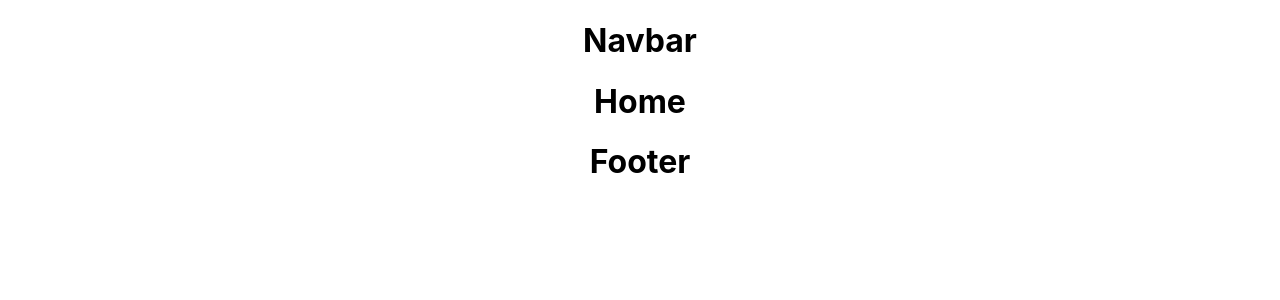
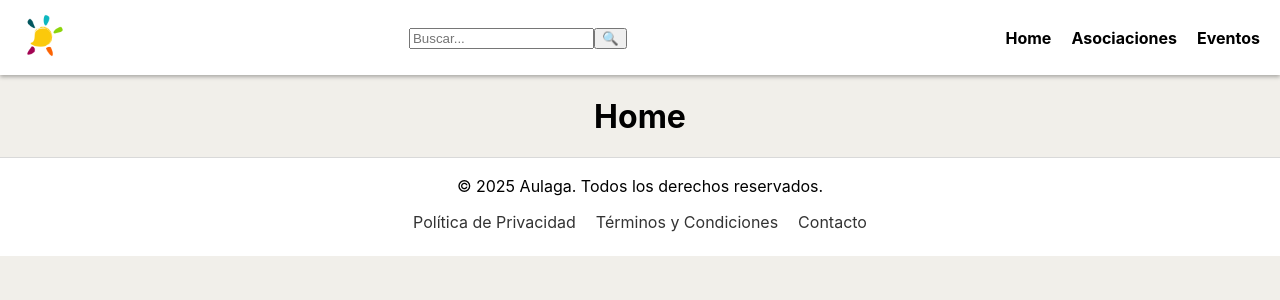
Before and after one commit to WACHIDADUCK/platitaFront, a React (Vite) app: page / in a window 1280 px wide. Shown: the top 300 px of the page. Built offline with nearby package versions, Linux system fonts and the light colour scheme.

Commit message:
maquetado asociaciones

```diff
--- a/src/App.css
+++ b/src/App.css
@@ -32,13 +32,172 @@
   from {
     transform: rotate(0deg);
   }
+
   to {
     transform: rotate(360deg);
   }
 }
 
 
-.border{
+.border {
   border: 1px solid black;
   border-radius: 20px;
 }
+
+
+body{
+  background-color: #F1EFEA;
+  display: flex;
+  flex-direction: column;
+  min-height: 100vh;
+}
+
+
+main {
+  flex: 1; /* Hace que el contenido principal ocupe el espacio restante */
+  padding: 20px; /* Opcional: añade un poco de espacio interno */
+}
+/* NavBar */
+
+.logo{
+  width: 50px;
+}
+
+.navbar {
+  display: flex;
+  justify-content: space-between;
+  align-items: center;
+  background-color: #FFFFFF;
+  color: white;
+  padding: 10px 20px;
+  box-shadow: 0 2px 4px rgba(0, 0, 0, 0.3);
+}
+
+.navbar a {
+  color: rgb(0, 0, 0);
+  text-decoration: none;
+  font-weight: bold;
+}
+
+.navbar a:hover {
+  color: #faa646;
+}
+
+.navbar ul {
+  display: flex;
+}
+
+.navbar li {
+  margin-right: 20px;
+  list-style-type: none;
+}
+
+.navbar li:last-child {
+  margin-right: 0;
+}
+
+/* Footer */
+.footer {
+  background-color: #fff;
+  border-top: 1px solid rgba(0, 0, 0, 0.15);
+  font-size: 16px;
+  padding: 0.1rem 0 1.5rem;
+  display: flex;
+  justify-content: center;
+  margin-top: auto; /* Empuja el footer hacia abajo */
+  margin-top: 20px;
+}
+
+.footer__content {
+  text-align: center;
+}
+
+.footer__links {
+  list-style: none;
+  padding: 0;
+  margin: 10px 0 0;
+  display: flex;
+  justify-content: center;
+  gap: 20px; /* Espacio entre los enlaces */
+}
+
+.footer__links a {
+  color: #333;
+  text-decoration: none;
+}
+
+.footer__links a:hover {
+  text-decoration: underline;
+}
+
+.asociacionesContainer{
+  display: flex;
+  justify-content: center;
+  flex-direction: row;
+}
+
+.cards-header{
+  background-color: #fff  ;
+  border-bottom: 1px solid rgba(0, 0, 0, 0.15);
+  padding: 10px 0px;
+}
+
+
+.asociacion-card{
+  padding: 7px;
+  background-color: #fff;
+  display: flex;
+  flex-direction: row;
+  border-bottom: 1px solid rgba(0, 0, 0, 0.15);
+}
+
+.asociacion-card img{
+  width: 100px;
+  height: 100px;
+  margin: 10px;
+}
+
+.asociacion-card .asociacion-header h3{
+justify-self: start;
+margin-left: 0.1rem;
+}
+
+.asociacionesContainer .col-1{
+  margin: 0px 7px 0px 0px;
+  width: 50%;
+}
+
+.asociacionesContainer .col-2{
+  margin: 20px;
+}
+
+
+.asideDiv{
+  display: flex;
+  flex-direction: column;
+  justify-content: center;
+  align-items: center;
+  margin: 20px;
+  width: 100%;
+  background-color: #fff;
+  padding: 20px 0px;
+}
+
+
+.asideDiv .link{
+background-color: #287FB8;
+color: #fff;
+text-decoration: none;
+padding: 10px;
+border-radius: 7px;
+}
+
+.asideDiv .flex-start{
+  display: flex;
+  justify-content: flex-start;
+}
+
+.asideDiv .misAsociaciones{
+  display: flex;
+  justify-content: start;
+}
--- a/src/components/Footer.jsx
+++ b/src/components/Footer.jsx
@@ -1,6 +1,15 @@
 
 export default function Footer() {
     return (
-        <h1>Footer</h1>
+        <footer className="footer">
+            <div className="footer__content">
+                <p>&copy; 2025 Aulaga. Todos los derechos reservados.</p>
+                <ul className="footer__links">
+                    <li><a href="#">Política de Privacidad</a></li>
+                    <li><a href="#">Términos y Condiciones</a></li>
+                    <li><a href="#">Contacto</a></li>
+                </ul>
+            </div>
+        </footer>
     )
 }
--- /dev/null
+++ b/src/components/ListaAsociaciones.jsx
@@ -0,0 +1,61 @@
+import { useSearchParams } from "react-router-dom";
+import { useEffect, useState } from "react";
+import { useFetch } from "../hooks/useFetch";
+
+export default function ListaAsociaciones() {
+    let [searchParams, setSearchParams] = useSearchParams();
+    //https://guillermo.informaticamajada.es
+    const { data, loading, error } = useFetch("https://guillermo.informaticamajada.es/api/asociacion");
+    const [asociaciones, setAsociaciones] = useState([]);
+    const [field, setField] = useState("nombre");
+
+    const handleChange = (e) => {
+        setSearchParams({ [e.target.name]: e.target.value });
+    };
+
+    const handleFilter = () => {
+        return asociaciones.filter(item => item[field].includes(searchParams.get(`${field}`) || ""))
+    }
+
+    useEffect(() => {
+        if (data) setAsociaciones(data.data);
+        console.log(data);
+    }, [data]);
+
+    if (loading || !asociaciones) return (<h1>Buscando la dimensión adecuada...</h1>);
+    if (error) return (<h1>La pistola de portales no funciona...</h1>);
+
+    return (
+        <div className="asociaciones-Card-Container">
+            <div className="cards-header">
+                <h2>Asociaciones</h2>
+                <input type="text" name={field} onChange={handleChange} alt='Buscador' value={searchParams.get(`${field}`) || ""}></input>
+                <button onClick={() => setField("nombre")}>Nombre</button>
+                <button onClick={() => setField("descripcion")}>Descripción</button>
+
+            </div>
+            <div>
+                {handleFilter().map(asociacion => {
+                    return <div key={asociacion.id} className="asociacion-card">
+
+                        <img src={asociacion.imagen} alt={asociacion.nombre} />
+
+                        <div>
+                            <div className="asociacion-header">
+                                <h3>{asociacion.nombre}</h3>
+                                <p className="asociacion-description">{asociacion.descripcion}</p>
+                            </div>
+                            {/* <div className="asociacion-details">
+                                <p><strong>Contacto:</strong> {asociacion.contacto}</p>
+                                <p><strong>Email:</strong> {asociacion.email}</p>
+                                <p><strong>Creado en:</strong> {new Date(asociacion.created_at).toLocaleDateString()}</p>
+                                <p><strong>Actualizado en:</strong> {new Date(asociacion.updated_at).toLocaleDateString()}</p>
+                            </div> */}
+                        </div>
+                    </div>
+
+                })}
+            </div>
+        </div>
+    )
+}
--- a/src/components/Navbar.jsx
+++ b/src/components/Navbar.jsx
@@ -1,6 +1,25 @@
+import { Link } from "react-router-dom";
+
 
 export default function Navbar() {
     return (
-        <h1>Navbar</h1>
+        <nav className="navbar">
+            <div className="logo">
+                <Link to="/" >
+                    <img className="logo" src="/img/logo.png" alt="logo" />
+                </Link>
+            </div>
+
+            <div className="search-bar">
+                <input type="text" placeholder="Buscar..."></input>
+                <button type="submit">🔍</button>
+            </div>
+
+            <ul className="nav-links">
+                <li><Link to="/">Home</Link></li>
+                <li><Link to="/asociaciones">Asociaciones</Link></li>
+                <li><Link to="/eventos">Eventos</Link></li>
+            </ul>
+        </nav>
     )
 }
--- a/src/pages/Asociaciones.jsx
+++ b/src/pages/Asociaciones.jsx
@@ -1,41 +1,21 @@
-import { useSearchParams } from "react-router-dom";
-import { useEffect, useState } from "react";
-import { useFetch } from "../hooks/useFetch";
+import ListaAsociaciones from "../components/listaAsociaciones";
+import { Link } from "react-router-dom";
 
 export default function Asociaciones() {
-    let [searchParams, setSearchParams] = useSearchParams();
-    //https://guillermo.informaticamajada.es
-    const { data, loading, error } = useFetch("http://platita.test/api/asociacion");
-    const [asociaciones, setAsociaciones] = useState([]);
-    const [field, setField] = useState("nombre");
-
-    const handleChange = (e) => {
-        setSearchParams({ [e.target.name]: e.target.value });
-    };
-
-    const handleFilter = () => {
-        return asociaciones.filter(item => item[field].includes(searchParams.get(`${field}`) || ""))
-    }
-
-    useEffect(() => {
-        if (data) setAsociaciones(data.data);
-    }, [data]);
-
-    if (loading || !asociaciones) return (<h1>Buscando la dimensión adecuada...</h1>);
-    if (error) return (<h1>La pistola de portales no funciona...</h1>);
 
     return (
-        <div>
-            <h1>Asociaciones</h1>
-            <input type="text" name={field} onChange={handleChange} alt='Buscador' value={searchParams.get(`${field}`) || ""}></input>
-            <button onClick={() => setField("nombre")}>Nombre</button>
-            <button onClick={() => setField("descripcion")}>Descripción</button>
-            <div>
-                {handleFilter().map(asociacion => {
-                    return <div key={asociacion.id}>
-                        <h2>Nombre:{asociacion.nombre} | Descripcion:{asociacion.descripcion}</h2>
-                    </div>
-                })}
+        <div className="asociacionesContainer">
+            <div className="col-1">
+                <div className="asideDiv justify-center">
+                    <Link className="link" to="/crearAsociacion"> Crear Asociacion</Link>
+                </div>
+
+                <div className="asideDiv misAsociaciones">
+                    <h4>Mis asociaciones</h4>
+                </div>
+            </div>
+            <div className="col-2">
+            <ListaAsociaciones />
             </div>
         </div>
     )
```
Also changed, not shown: src/App.js (deleted, +0 -34 lines), src/pages/Asociacion.jsx (added, +11 -0 lines), public/img/logo.png (added).
